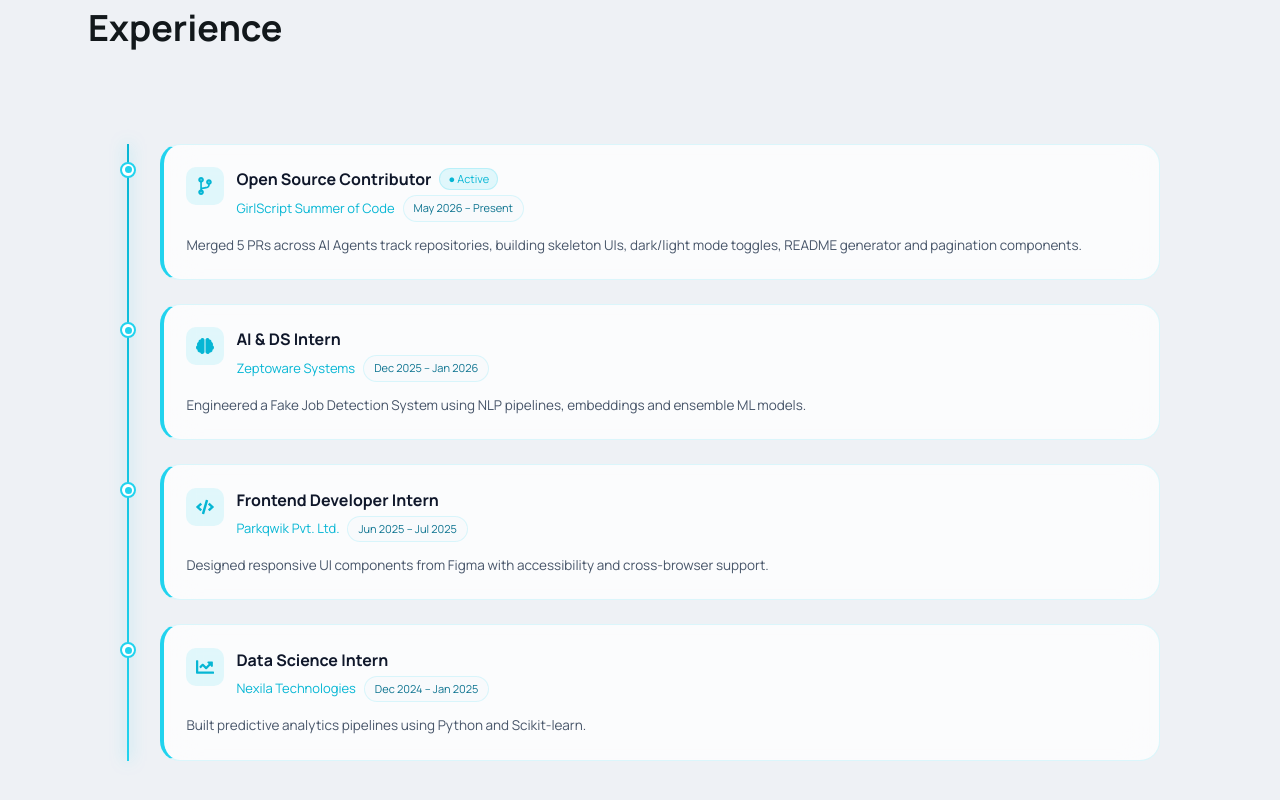
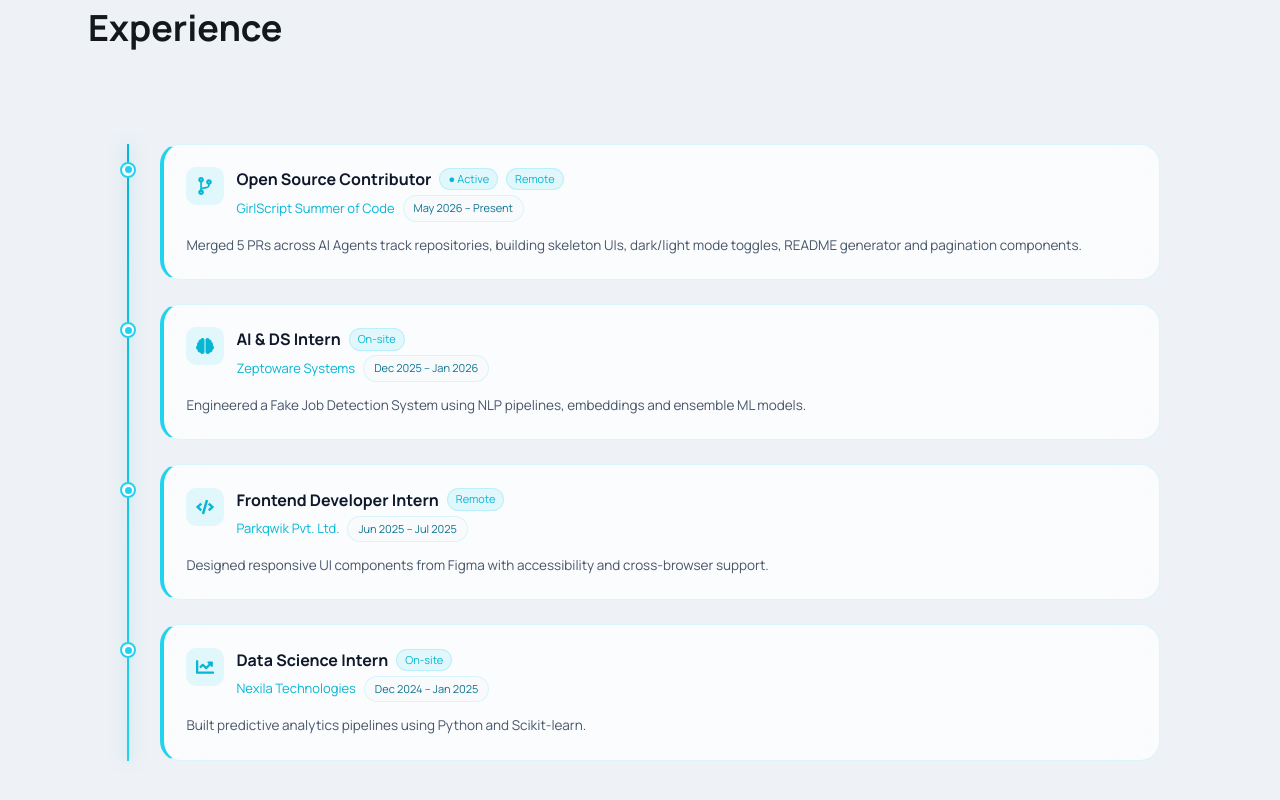
Before and after one commit to PojashriJM/PojashriJM_Portfolio, a Next.js app: page / in a window 1280 px wide. Shown: the part 1832-2632 px from the top of the page. Built offline with nearby package versions, Linux system fonts and the light colour scheme.

Commit message:
Added work mode for internships in experiences

```diff
--- a/components/Experience.jsx
+++ b/components/Experience.jsx
@@ -2,10 +2,10 @@ import { useEffect, useRef, useState } from "react";
 import { FaCodeBranch, FaBrain, FaCode, FaChartLine } from "react-icons/fa";
 
 const experiences = [
-  {id:1,role:"Open Source Contributor",company:"GirlScript Summer of Code",date:"May 2026 – Present",description:"Merged 5 PRs across AI Agents track repositories, building skeleton UIs, dark/light mode toggles, README generator and pagination components.",icon:FaCodeBranch,active:true},
-  {id:2,role:"AI & DS Intern",company:"Zeptoware Systems",date:"Dec 2025 – Jan 2026",description:"Engineered a Fake Job Detection System using NLP pipelines, embeddings and ensemble ML models.",icon:FaBrain},
-  {id:3,role:"Frontend Developer Intern",company:"Parkqwik Pvt. Ltd.",date:"Jun 2025 – Jul 2025",description:"Designed responsive UI components from Figma with accessibility and cross-browser support.",icon:FaCode},
-  {id:4,role:"Data Science Intern",company:"Nexila Technologies",date:"Dec 2024 – Jan 2025",description:"Built predictive analytics pipelines using Python and Scikit-learn.",icon:FaChartLine},
+  {id:1,role:"Open Source Contributor",company:"GirlScript Summer of Code",date:"May 2026 – Present",badge:"Remote",description:"Merged 5 PRs across AI Agents track repositories, building skeleton UIs, dark/light mode toggles, README generator and pagination components.",icon:FaCodeBranch,active:true},
+  {id:2,role:"AI & DS Intern",company:"Zeptoware Systems",date:"Dec 2025 – Jan 2026",badge:"On-site",description:"Engineered a Fake Job Detection System using NLP pipelines, embeddings and ensemble ML models.",icon:FaBrain},
+  {id:3,role:"Frontend Developer Intern",company:"Parkqwik Pvt. Ltd.",date:"Jun 2025 – Jul 2025",badge:"Remote",description:"Designed responsive UI components from Figma with accessibility and cross-browser support.",icon:FaCode},
+  {id:4,role:"Data Science Intern",company:"Nexila Technologies",date:"Dec 2024 – Jan 2025",badge:"On-site",description:"Built predictive analytics pipelines using Python and Scikit-learn.",icon:FaChartLine},
 ];
 
 const CYAN="#22D3EE";
@@ -65,6 +65,7 @@ style={{flex:1,borderRadius:20,padding:"1.4rem",background:isDark?"rgba(8,17,34,
 <div style={{display:"flex",gap:8,alignItems:"center",flexWrap:"wrap"}}>
 <strong style={{color:isDark?"#67E8F9":"#0F172A"}}>{exp.role}</strong>
 {exp.active&&<span style={{fontSize:11,padding:"2px 8px",borderRadius:999,background:"rgba(34,211,238,.12)",color:CYAN2,border:"1px solid rgba(34,211,238,.2)"}}>● Active</span>}
+{exp.badge&&<span style={{fontSize:11,padding:"2px 8px",borderRadius:999,background:"rgba(34,211,238,.12)",color:CYAN2,border:"1px solid rgba(34,211,238,.2)"}}>{exp.badge}</span>}
 </div>
 <div style={{display:"flex",alignItems:"center",gap:8,flexWrap:"wrap",marginTop:4}}>
 <span style={{color:CYAN2,fontSize:13}}>{exp.company}</span>
```
